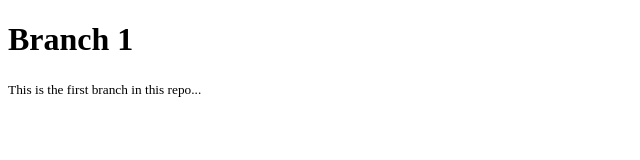
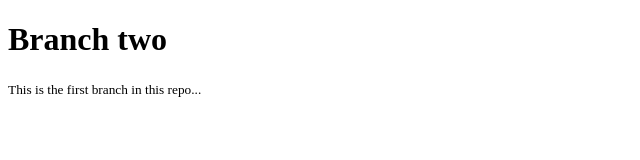
Before and after one commit to AtheoJester23/testPull, a plain HTML site: page index.html in a window 1280 px wide. Shown: the full height of the page, 0-640 px from the left. Drawn offline with Linux system fonts and the light colour scheme.

Commit message:
Initial Commit In New Branch

```diff
--- a/index.html
+++ b/index.html
@@ -3,10 +3,10 @@
 <head>
     <meta charset="UTF-8">
     <meta name="viewport" content="width=device-width, initial-scale=1.0">
-    <title>This is branch 1</title>
+    <title>This is branch 2</title>
 </head>
 <body>
-    <h1>Branch 1</h1>
+    <h1>Branch two</h1>
     <small>This is the first branch in this repo...</small>
 </body>
 </html>
```
